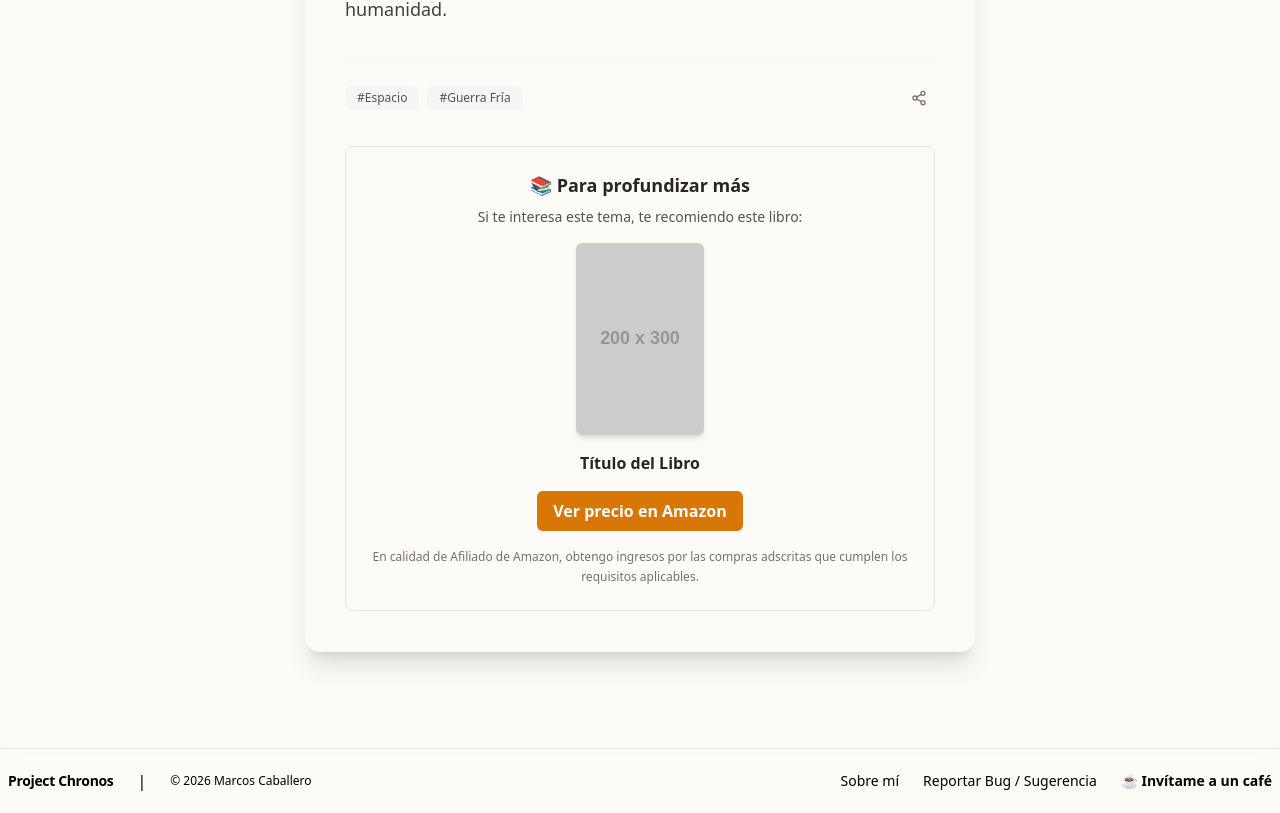
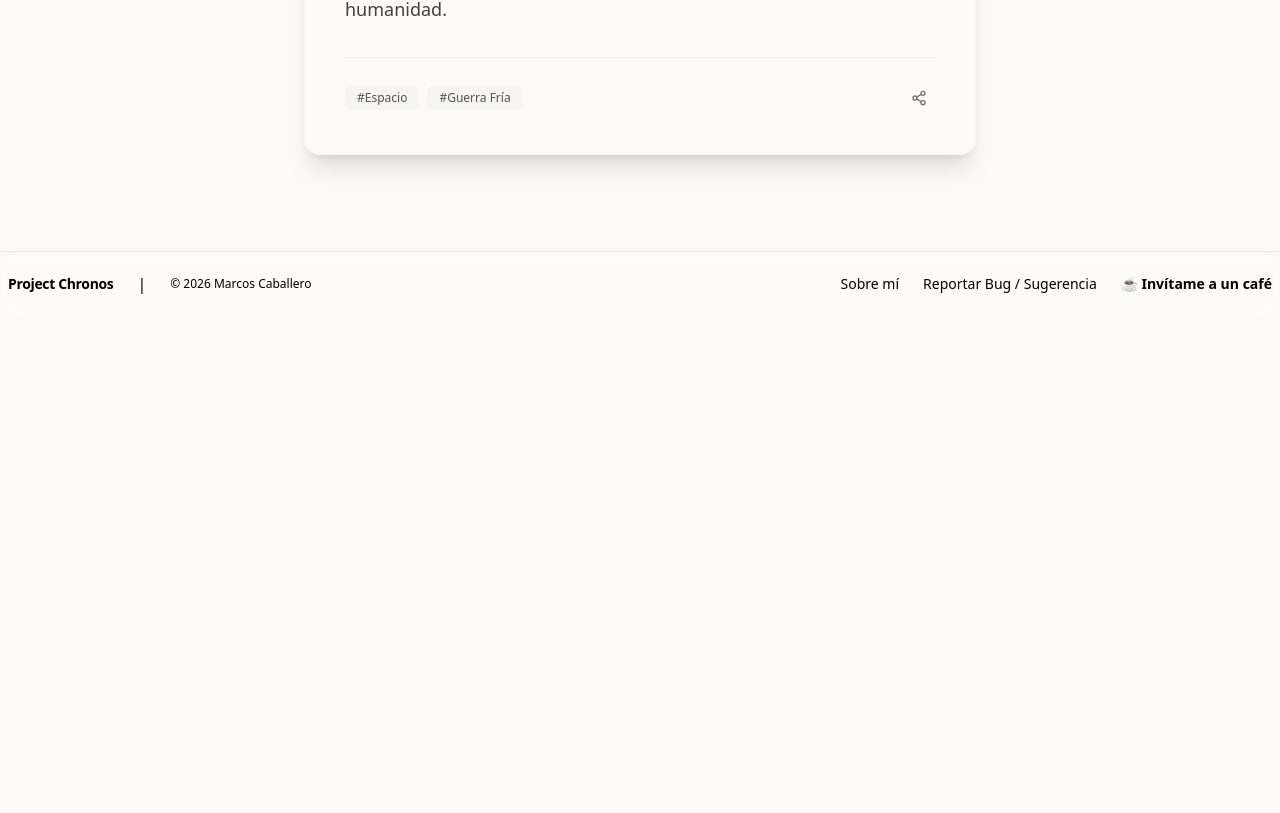
Before and after one commit to marcos-caballeronieto/project-chronos, a Next.js app: page / in a window 1280 px wide. Shown: the part 1072-1885 px from the top of the page. After the commit the page ends 1388 px from the top, so only its background shows below. Built offline with nearby package versions, Linux system fonts and the light colour scheme.

Commit message:
fix: Changed BookRecommenadation disclaimer and disabled temporarily the component

```diff
--- a/src/components/common/BookRecommendation.tsx
+++ b/src/components/common/BookRecommendation.tsx
@@ -48,7 +48,7 @@ const BookRecommendation: React.FC<BookRecommendationProps> = ({
       </div>
       {/* Disclaimer legal obligatorio */}
       <p className="text-xs text-stone-500 dark:text-stone-400 mt-4 leading-relaxed">
-        En calidad de Afiliado de Amazon, obtengo ingresos por las compras adscritas que cumplen los requisitos aplicables.
+        En calidad de Afiliado de Amazon, obtengo ingresos por las compras adscritas que cumplen los requisitos aplicables, esto ayuda a mantener la web así como a seguir mejorandola con nuevo contenido y funcionalidades. Gracias por tu apoyo.
       </p>
     </div>
   );
--- a/src/components/history/DailyCard.tsx
+++ b/src/components/history/DailyCard.tsx
@@ -294,8 +294,20 @@ export default function DailyCard({ event }: { event: HistoryEvent }) {
             </div>
           )}
 
-          {/* Recomendación de libro afiliado */}
-          <BookRecommendation />
+          {/* Recomendación de libro afiliado - Por implementar */}
+          {/*
+            TODO: Reemplazar el amazonLink con tu enlace de afiliado de Amazon cuando esté activo
+            Formato esperado: "https://amzn.to/TU_CODIGO" o tu enlace de Amazon Associates
+            Para cambiar el libro, actualiza:
+            - bookImage: URL de la portada del libro en Amazon
+            - bookTitle: Título del libro
+            - amazonLink: Tu enlace de afiliado
+          */}
+          {/* <BookRecommendation
+            bookImage="https://m.media-amazon.com/images/I/51X5pQX8AEL._SY445_SX342_.jpg"
+            bookTitle="Sapiens: De animales a dioses"
+            amazonLink="https://a.co/d/1fzR4Rk" // Reemplazar con tu enlace de afiliado
+          /> */}
         </div>
       </article>
 
```
